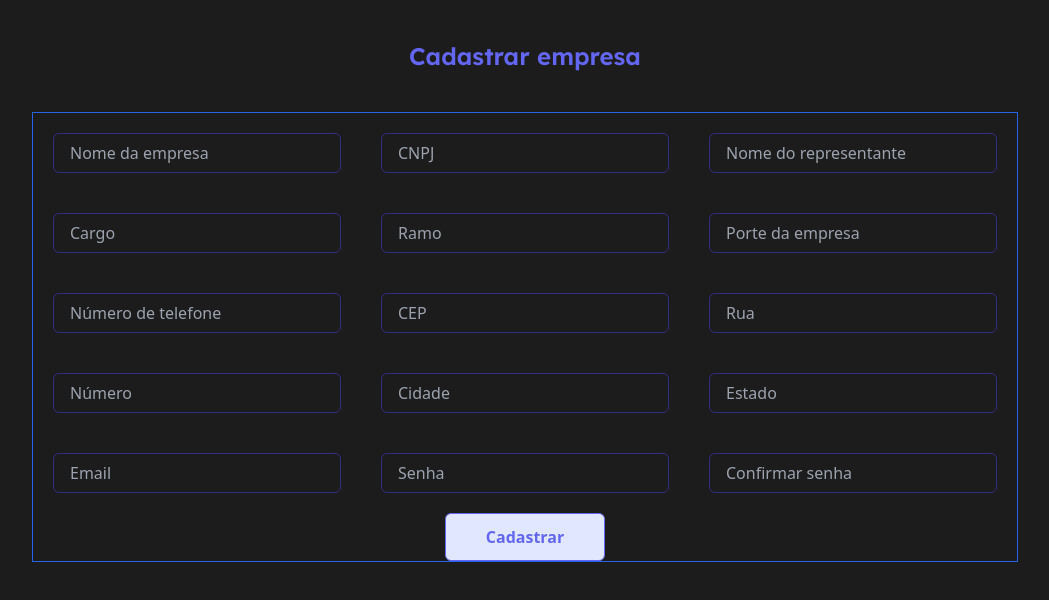
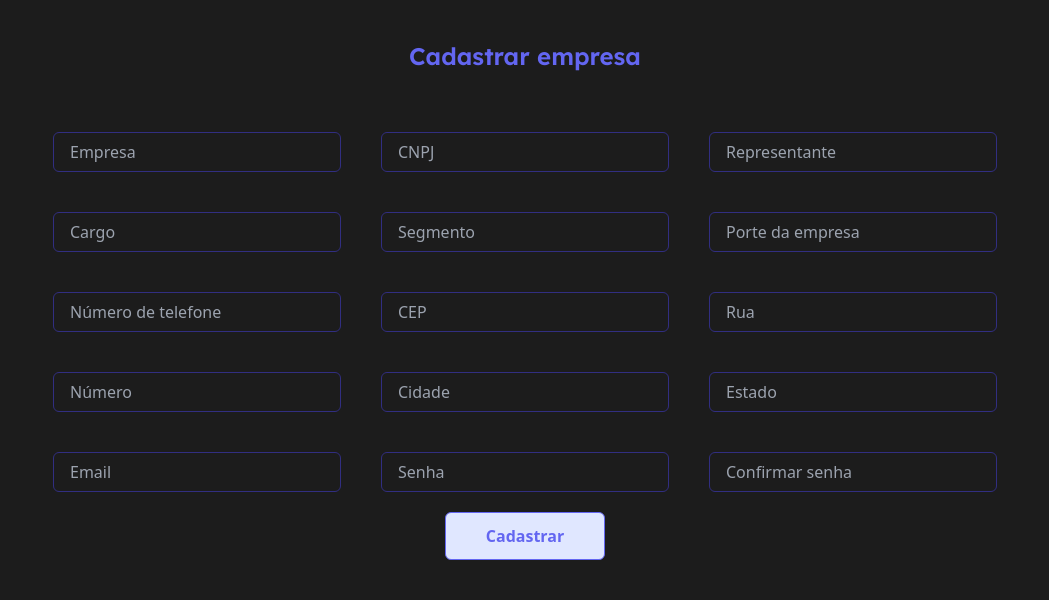
Before and after one commit to FabioSM02/audit-tailwind-next, a React (Vite) app: page / in a window 1280 px wide. Shown: the top 600 px of the page, without its empty margins (115-1164 px from the left). Built offline with nearby package versions, Linux system fonts and the light colour scheme.

Commit message:
adjust files

```diff
--- a/src/components/fields.tsx
+++ b/src/components/fields.tsx
@@ -8,24 +8,29 @@ interface FieldProps {
     maxLenght?: number;
     required: boolean;
     disable?: boolean;
+    pattern?: string;
 }
 
-export function Field( { id, placeholder, type, maxLenght, minLenght, required, disable } : FieldProps ){
+export function Field( { id, placeholder, type, maxLenght, minLenght, required, disable, pattern } : FieldProps ){
     return (
-        // <div className="flex">
-        //     <label className="text-indigo-500 h-[20px] px-2 bg-[#1C1C1C] text-xs relative top-[12px] left-[160px]">
-        //         {placeholder}
-        //     </label>
+        <div className="flex m-0 p-0">
+            {/* <p className="text-indigo-500 h-[20px] px-2 bg-[#1C1C1C] text-xs relative top-[12px] left-[160px]">
+                {placeholder}
+            </p> */}
+            {/* <label className="text-indigo-500 h-[20px] px-2 bg-[#1C1C1C] text-xs relative top-[12px] left-[160px]">
+                {placeholder}
+            </label> */}
             <input
                 id={id}
                 type={type}
                 maxLength={maxLenght}
                 minLength={minLenght}
-                className="w-72 max-w-xs h-10 px-4 my-5 mx-5 text-[16px] rounded-md bg-transparent border-[.8px] border-indigo-900 focus:border-indigo-500 focus:outline-none"
+                className="w-72 h-10 px-4 m-5 text-[16px] rounded-md bg-transparent border-[.2px] border-indigo-900 focus:border-indigo-500 focus:outline-none max-xl:max-w-xl"
                 placeholder={placeholder}
                 required={required}
                 disabled={disable}
+                pattern={pattern}
             />
-        // </div>
+        </div>
     );
 }
--- a/src/pages/Cadastro.tsx
+++ b/src/pages/Cadastro.tsx
@@ -1,5 +1,5 @@
 import React from "react";
-import { Campo } from "../components/campo";
+// import { Campo } from "../components/campo";
 import { Field } from "../components/fields";
 
 export function Cadastro(){
@@ -8,24 +8,24 @@ export function Cadastro(){
             <p className="text-indigo-500 font-lexend font-bold my-10 text-2xl">
                 Cadastrar empresa
             </p>
-            <form action="" method="get" className="max-w-[1280px] mb-8 border-[.2px] border-blue-600">
-                <fieldset className="flex justify-center">
-                    <Field id="companyName" type="text" placeholder="Nome da empresa" required disable />
-                    <Field id="cpnj" type="" placeholder="CNPJ" required maxLenght={18} minLenght={14} />
-                    <Field id="corporateRepresentative" type="text" placeholder="Nome do representante" required />
+            <form action="" method="get" className="max-w-[1280px] flex-wrap mb-8">
+                <fieldset className="flex items-center justify-center">
+                    <Field id="companyName" type="text" placeholder="Empresa" required disable />
+                    <Field id="cpnj" type="text" placeholder="CNPJ" required maxLenght={18} minLenght={14} pattern="00.000.000/0000-00" />
+                    <Field id="corporateRepresentative" type="text" placeholder="Representante" required />
                 </fieldset>
-                <fieldset className="flex justify-center">
+                <fieldset className="flex items-center justify-center">
                     <Field id="" type="text" placeholder="Cargo" required />
-                    <Field id="branch" type="text" placeholder="Ramo" required disable />
+                    <Field id="branch" type="text" placeholder="Segmento" required />
                     <Field id="" type="text" placeholder="Porte da empresa" required/>
                 </fieldset>
                 <fieldset className="flex justify-center">
-                    <Field id="phone" type="" placeholder="Número de telefone" required />
-                    <Field id="cep" type="" placeholder="CEP" required />
+                    <Field id="phone" type="tel" placeholder="Número de telefone" required minLenght={11} maxLenght={11} pattern="" />
+                    <Field id="cep" type="" placeholder="CEP" required pattern="00.000-000" minLenght={10} maxLenght={10} />
                     <Field id="street" type="" placeholder="Rua" required disable />
                 </fieldset>
                 <fieldset className="flex justify-center">
-                    <Field id="number" type="" placeholder="Número" required />
+                    <Field id="number" type="" placeholder="Número" required maxLenght={5} />
                     <Field id="city" type="" placeholder="Cidade" required disable />
                     <Field id="state" type="" placeholder="Estado" required disable />
                 </fieldset>
@@ -39,7 +39,7 @@ export function Cadastro(){
                     <Field id="checkPassword" type="password" placeholder="Confirmar senha" maxLenght={30} minLenght={8} required />
                 </fieldset> */}
 
-                <fieldset className="flex flex-col items-center justify-center">
+                <fieldset className="flex items-center justify-center">
                     <button className="flex justify-center items-center h-12 w-40 border-[.4px] bg-indigo-100 text-indigo-500 font-bold  border-indigo-500 rounded-md focus:outline-none hover:bg-indigo-300 hover:text-indigo-800 hover:transition-colors">
                         Cadastrar
                     </button>
```
